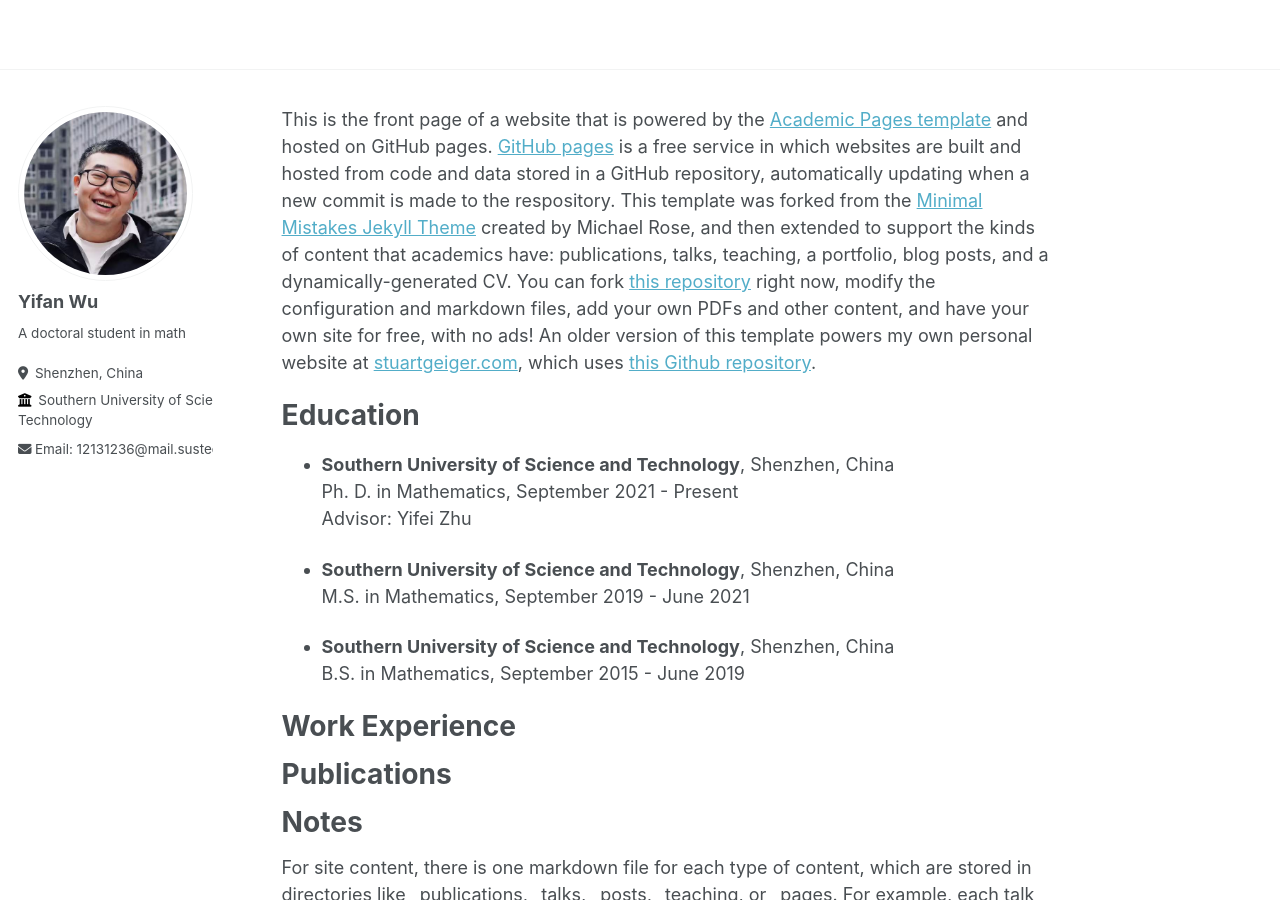
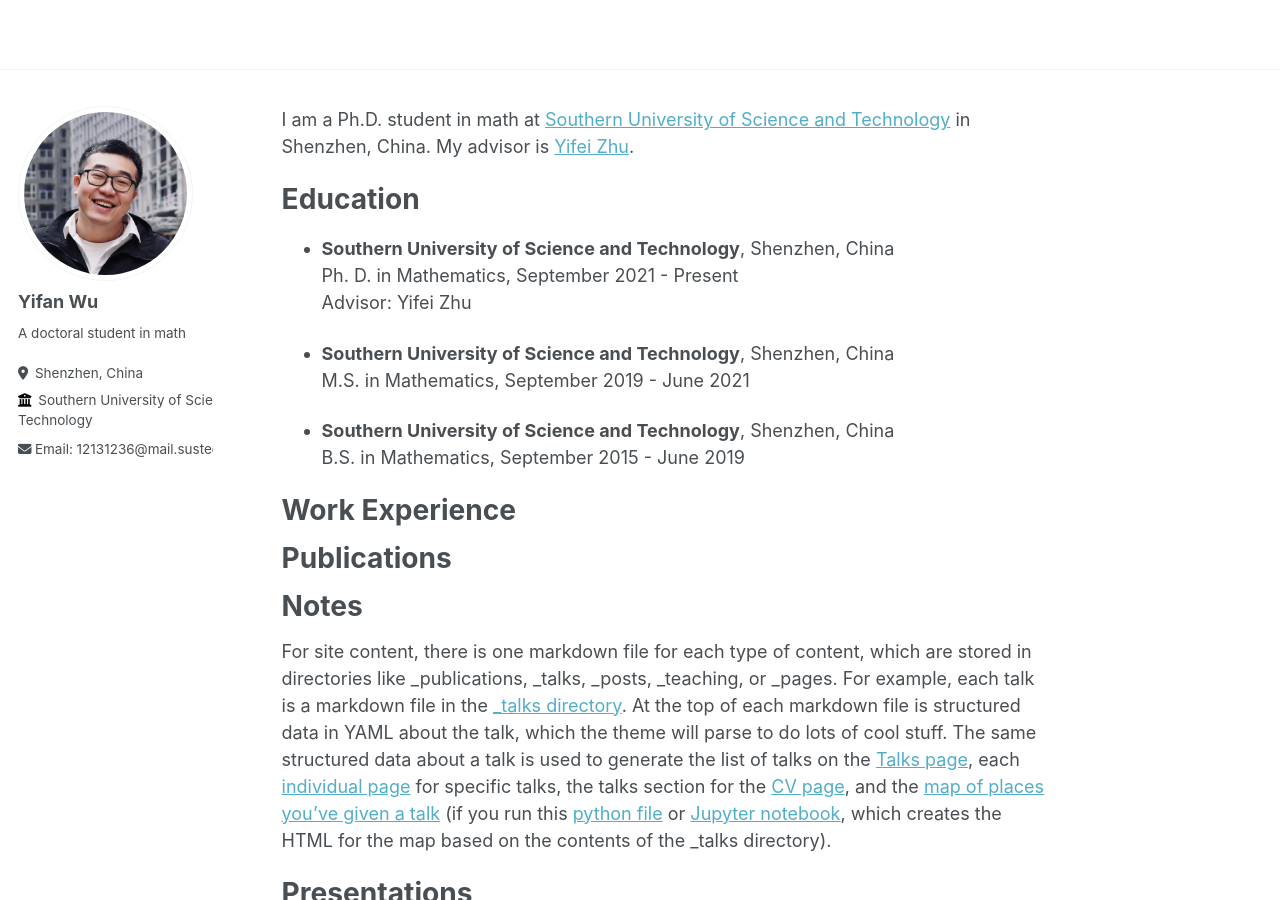
Before and after one commit to Wuyf19970105/Wuyf19970105.github.io, a Jekyll site: the page built from _pages/about.md, in a window 1280 px wide and 900 px high. Built offline with Jekyll 4.4.1, drawn with Linux system fonts in a browser that asks for light colours.

Commit message:
Update about.md
Signed-off-by: Yifan Wu <148335396+Wuyf19970105@users.noreply.github.com>

```diff
--- a/_pages/about.md
+++ b/_pages/about.md
@@ -7,7 +7,8 @@ redirect_from:
   - /about.html
 ---
 
-This is the front page of a website that is powered by the [Academic Pages template](https://github.com/academicpages/academicpages.github.io) and hosted on GitHub pages. [GitHub pages](https://pages.github.com) is a free service in which websites are built and hosted from code and data stored in a GitHub repository, automatically updating when a new commit is made to the respository. This template was forked from the [Minimal Mistakes Jekyll Theme](https://mmistakes.github.io/minimal-mistakes/) created by Michael Rose, and then extended to support the kinds of content that academics have: publications, talks, teaching, a portfolio, blog posts, and a dynamically-generated CV. You can fork [this repository](https://github.com/academicpages/academicpages.github.io) right now, modify the configuration and markdown files, add your own PDFs and other content, and have your own site for free, with no ads! An older version of this template powers my own personal website at [stuartgeiger.com](http://stuartgeiger.com), which uses [this Github repository](https://github.com/staeiou/staeiou.github.io).
+I am a Ph.D. student in math at [Southern University of Science and Technology](https://math.sustech.edu.cn/?lang=en) in Shenzhen, China.
+My advisor is [Yifei Zhu](https://yifeizhu.github.io/).
 
 Education
 ======
```
